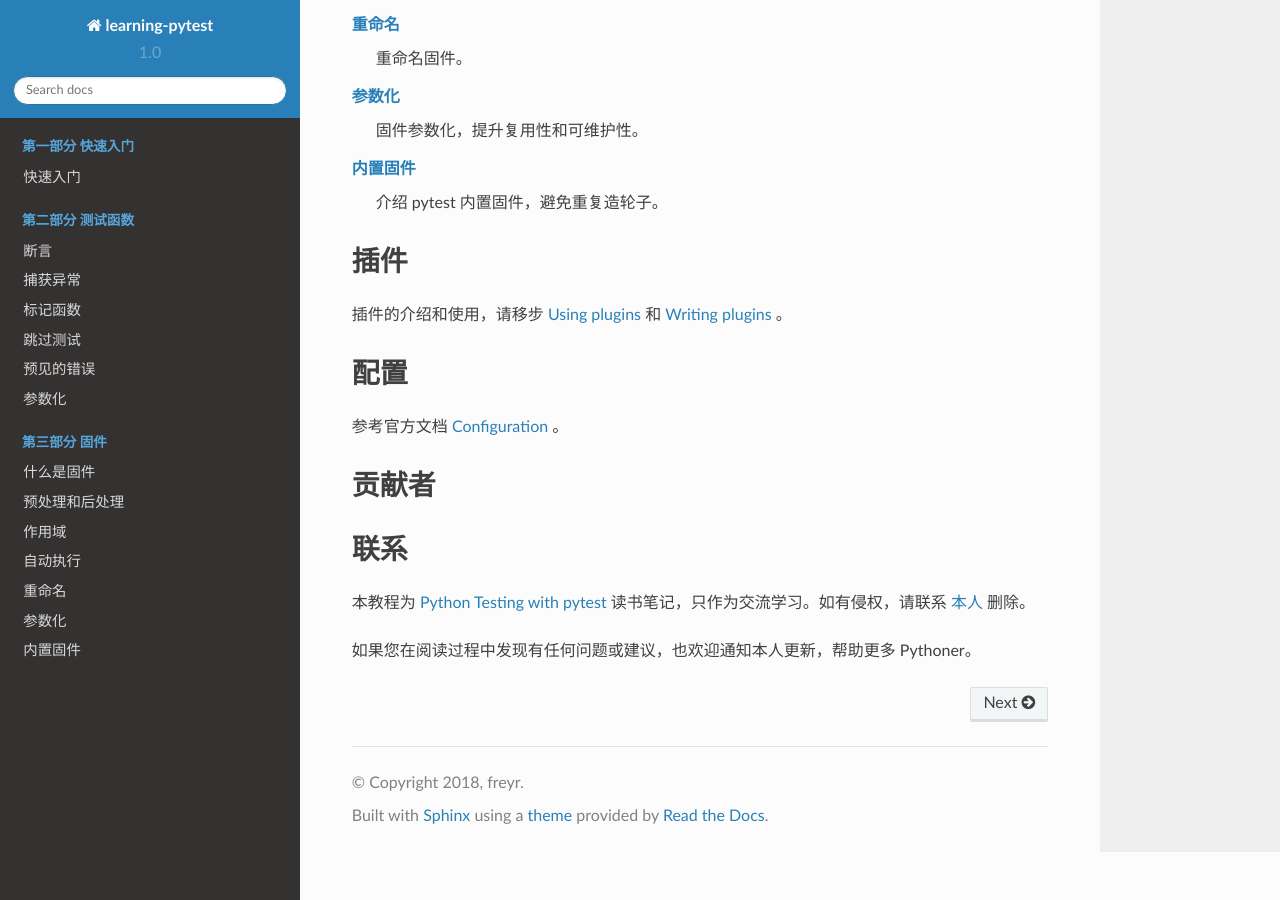
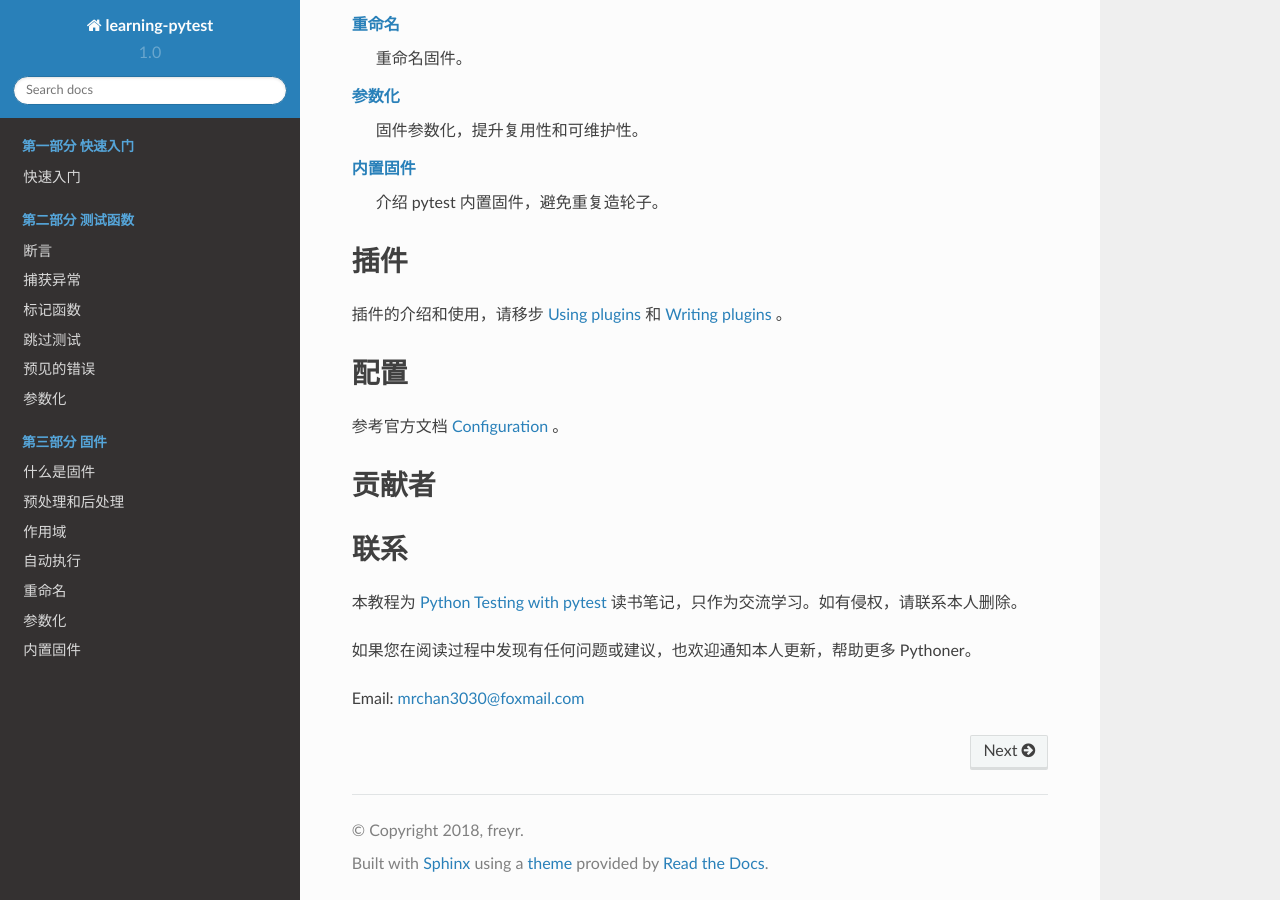
Before and after one commit to ifreyr/learning-pytest, a Sphinx documentation site: the page built from source/index.rst, in a window 1280 px wide and 900 px high, scrolled down 1380 px. Built offline with Sphinx 7.4.7 and the Read the Docs theme 2.0.0, drawn with Linux system fonts in a browser that asks for light colours; some of the changed lines change nothing that is shown.

Commit message:
update index

```diff
--- a/source/index.rst
+++ b/source/index.rst
@@ -119,10 +119,11 @@ Pytest 使用手册
 联系
 =========
 
-本教程为 `Python Testing with pytest`_ 读书笔记，只作为交流学习。如有侵权，请联系 `本人`_ 删除。
+本教程为 `Python Testing with pytest`_ 读书笔记，只作为交流学习。如有侵权，请联系本人删除。
 
 .. _Python Testing with pytest: https://pragprog.com/book/bopytest/python-testing-with-pytest
 
-.. _本人: mrchan3030@foxmail.com
 
 如果您在阅读过程中发现有任何问题或建议，也欢迎通知本人更新，帮助更多 Pythoner。
+
+Email: mrchan3030@foxmail.com
```
